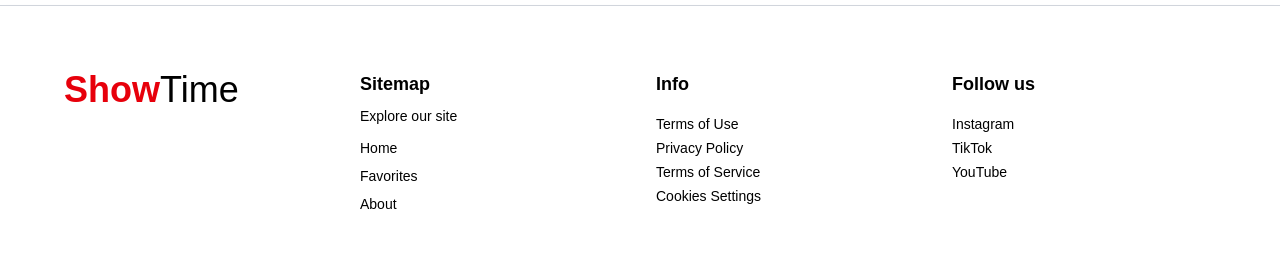
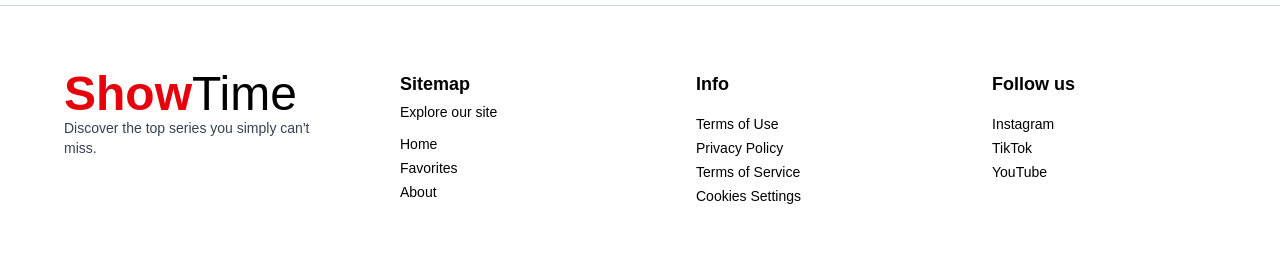
Before and after one commit to mmajic03/TVShows, a Next.js app: page / in a window 1280 px wide. Shown: the part 1019-1283 px from the top of the page. Built offline with nearby package versions, Linux system fonts and the light colour scheme; no server answers.

Commit message:
improved responsiveness

```diff
--- a/app/components/FavoriteEpisodesCard.js
+++ b/app/components/FavoriteEpisodesCard.js
@@ -26,11 +26,11 @@ export default function FavoriteEpisodeCard({ episode }) {
   if (!isVisible) return null;
 
   return (
-    <div className="flex flex-col w-full relative">
+    <div className="w-full max-w-[300px] relative mx-auto mb-20">
       <button
         disabled={isPending}
         onClick={removeFavorite}
-        className="top-2 right-2 p-1 text-black bg-gray-100 rounded-full absolute cursor-pointer"
+        className="top-2 right-2 z-20 p-1 absolute text-black bg-gray-100 hover:text-red-600 rounded-full"
       >
         <X className="w-5 h-5" />
       </button>
--- a/app/components/FavoriteShowCard.js
+++ b/app/components/FavoriteShowCard.js
@@ -26,7 +26,7 @@ export default function FavoriteShowCard({ show }) {
       <button
         disabled={isPending}
         onClick={removeFavorite}
-        className="absolute top-2 right-2 p-0.5 text-black  bg-gray-100 rounded-2xl cursor-pointer"
+        className="absolute top-2 right-2 p-1 text-black  bg-gray-100  hover:text-red-600 cursor-pointer rounded-full"
       >
         <X className="w-5 h-5" />
       </button>
--- a/app/components/Footer.js
+++ b/app/components/Footer.js
@@ -6,20 +6,21 @@ export default function Footer() {
     <footer className="bg-white/70 py-16 pb-6 px-8 mt-16 shadow-md border-t border-gray-300">
         <div className="grid grid-cols-1 max-w-6xl mx-auto md:grid-cols-4 gap-8 text-center md:text-left justify-items-center md:justify-items-start">
             <div>
-                <p className="text-4xl mb-2 text-black">
+                <div className="text-5xl mb-2 text-black">
                     <strong className="text-red-600">Show</strong>Time
-                </p>
+                    <p className="text-sm text-gray-700">Discover the top series you simply can't miss.</p>
+                </div>
             </div>
-            <div className="text-black">
-                <h3 className="text-lg font-semibold mb-2">Sitemap</h3>
-                <ul className="text-sm space-y-2">
+            <div className="text-black lg:pl-10">
+                <h3 className="text-lg font-semibold mb-1">Sitemap</h3>
+                <ul className="text-sm space-y-1">
                     <li className="mb-3">Explore our site</li>
                     <li><Link href={"/"}>Home</Link></li>
                     <li><Link href={"/favorite"}>Favorites</Link></li>
                     <li><Link href={"/"}>About</Link></li>
                 </ul>
             </div>
-            <div className="text-black">
+            <div className="text-black lg:pl-10">
                 <h3 className="text-lg font-semibold mb-4">Info</h3>
                 <ul className="text-sm space-y-1">
                     <li><Link href={"/"}>Terms of Use</Link></li>
@@ -28,7 +29,7 @@ export default function Footer() {
                     <li><Link href={"/"}>Cookies Settings</Link></li>
                 </ul>
             </div>
-            <div className="text-black">
+            <div className="text-black lg:pl-10">
                 <h3 className="text-lg font-semibold mb-4">Follow us</h3>
                 <ul className="text-sm space-y-1">
                     <li><Link href={"/"}>Instagram</Link></li>
--- a/app/components/MobileFilters.js
+++ b/app/components/MobileFilters.js
@@ -1,12 +1,13 @@
+import {X} from 'lucide-react';
 //odabir filtera na manjim ekranima, filteri se biraju pomoću checkbox-a
 export default function MobileFilters({setMobileFilter, mobileFilter, setGenreFilter, genreFilter, filter, setFilter, genres, sort}){
     return(
         <>
             {/*prikazuje gumb za otvaranje filtera samo na manjim ekranima */}
-            <div className="flex justify-start md:hidden p-4 mx-5">
+            <div className="flex justify-center md:hidden p-4 mx-5">
                 <button
                     onClick={() => setMobileFilter(true)}
-                    className="w-90 bg-[#CC1B1B] text-white px-4 py-4 rounded ml-5 hover:bg-red-700">
+                    className="w-90 bg-[#CC1B1B] text-white px-4 py-4 rounded  hover:bg-red-700">
                         Filters
                 </button>
             </div>
@@ -16,7 +17,7 @@ export default function MobileFilters({setMobileFilter, mobileFilter, setGenreFi
                 <div className="flex justify-between items-center mb-6">
                 <h2 className=" text-xl font-bold">Filters</h2>
                 <button onClick={() => setMobileFilter(false)}>
-                    <p className="w-6 h-6 text-2xl">X</p>
+                    <p className="w-6 h-6 text-2xl"><X className="w-7 h-7" /></p>
                 </button>
                 </div>
                 {/*filtriranje po žanrovima*/}
```
